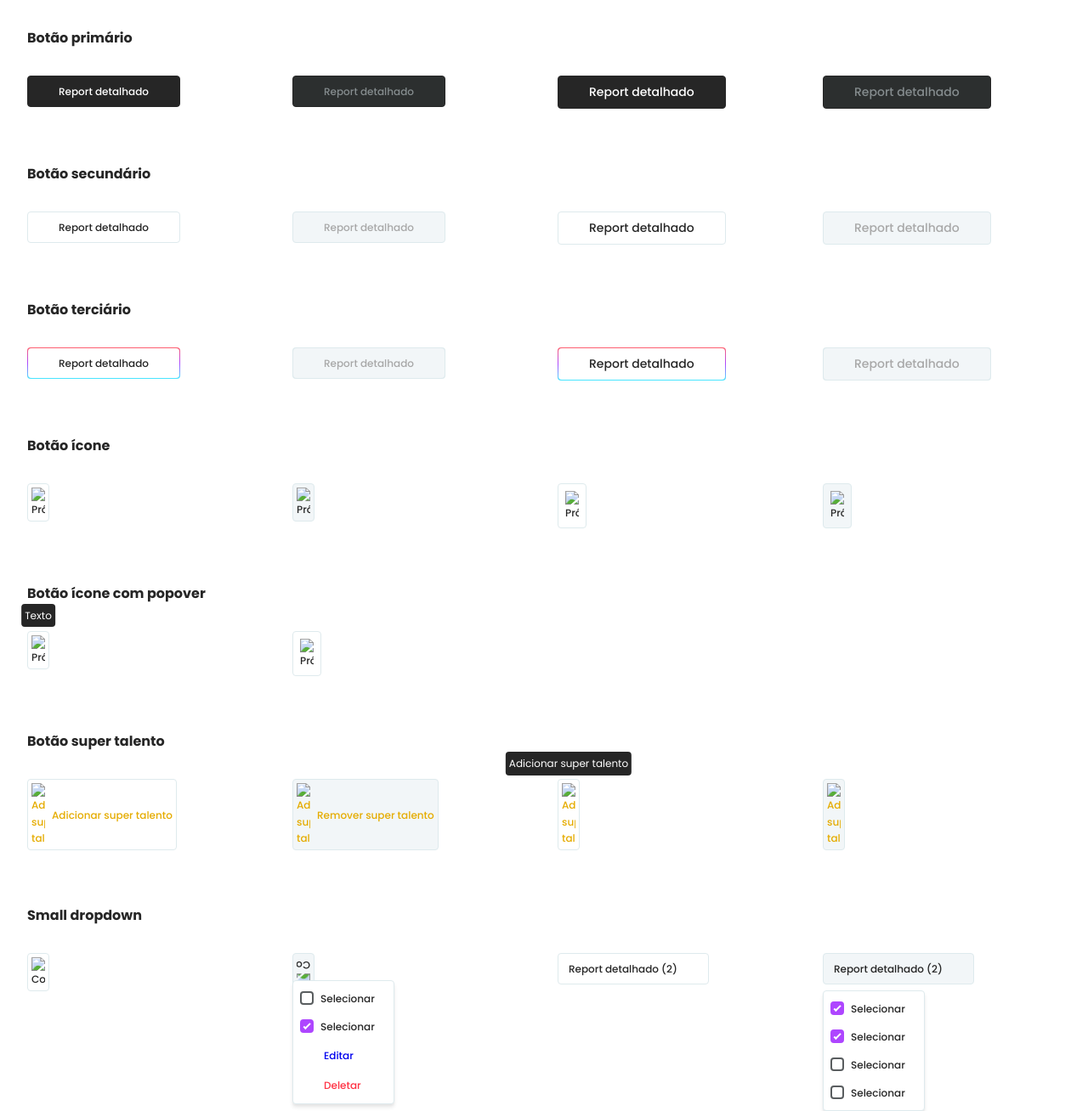
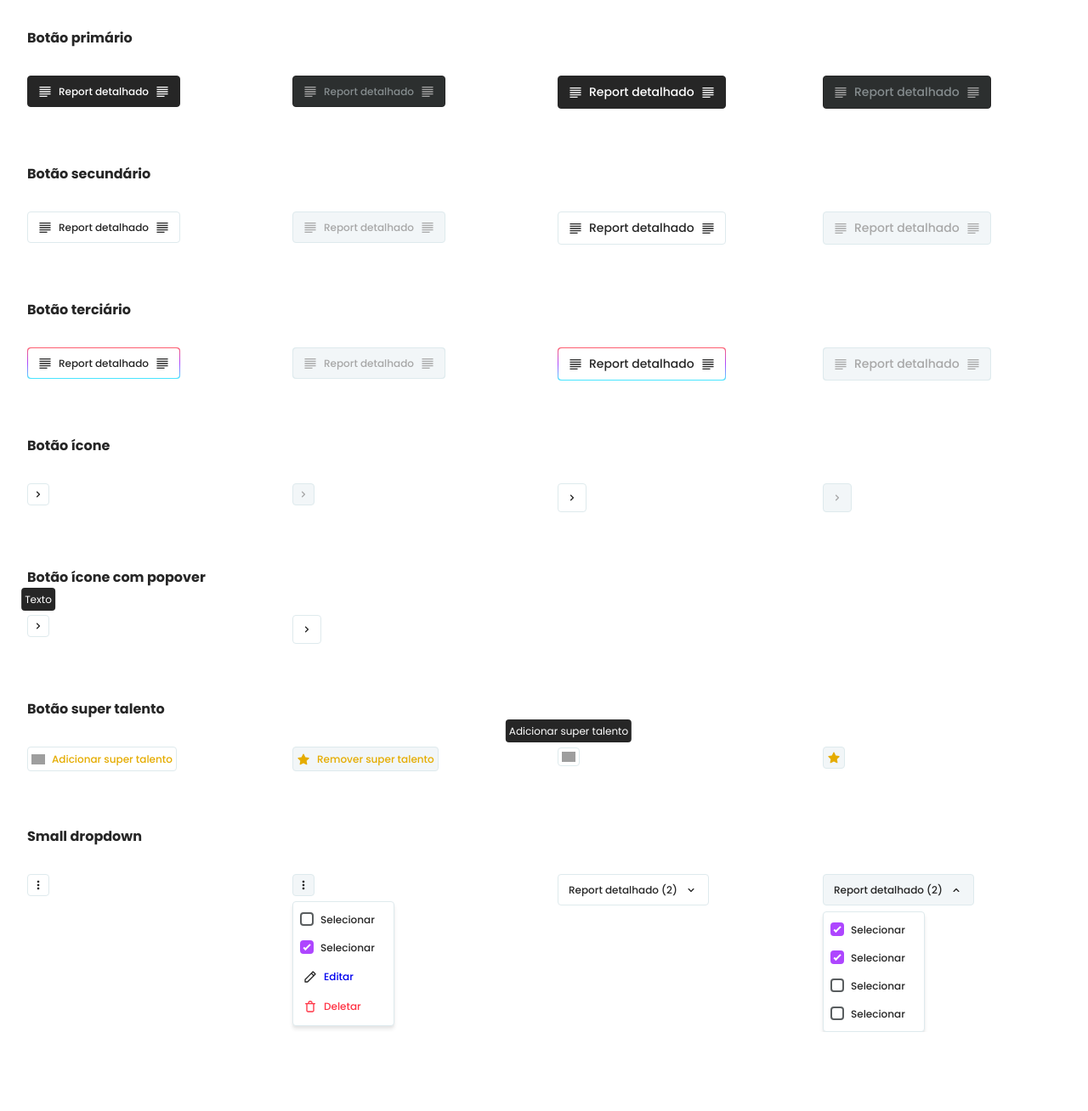
Before and after one commit to mdonangelo/libri-dashboard, a plain HTML site: page elements/buttons.html in a window 1280 px wide. Shown: the whole page at 85% size. After the commit the page ends 1215 px from the top, so only its background shows below. Drawn offline with Linux system fonts and the light colour scheme; files that its build step writes are made by us from their sources; grey boxes are pictures that could not be loaded.

Commit message:
fix folder structure

```diff
--- a/elements/buttons.html
+++ b/elements/buttons.html
@@ -4,8 +4,8 @@
     <meta charset="UTF-8">
     <meta name="viewport" content="width=device-width, initial-scale=1.0">
 
-    <link rel="stylesheet" href="style/normalize.css">
-    <link rel="stylesheet" href="style/main.css">
+    <link rel="stylesheet" href="../style/normalize.css">
+    <link rel="stylesheet" href="../style/main.css">
     <title>Minha base de talentos PJs</title>
 </head>
 <body>
@@ -14,27 +14,27 @@
         <h1 style="margin-bottom: 2rem;">Botão primário</h1>
         <div style="width:100%;display: grid;grid-template-columns: 1fr 1fr 1fr 1fr;gap:2rem;align-content: space-around;justify-items: start;align-items: start;justify-content: start;">
             <a href="#" class="primary-small-btn">
-                <img src="images/icon/white/uil_align-left-justify.svg" alt="">
+                <img src="../images/icon/white/uil_align-left-justify.svg" alt="">
                 Report detalhado
-                <img src="images/icon/white/uil_align-left-justify.svg" alt="">
+                <img src="../images/icon/white/uil_align-left-justify.svg" alt="">
             </a>
 
             <button class="primary-small-btn" disabled>
-                <img src="images/icon/grey/uil_align-left-justify.svg" alt="">
+                <img src="../images/icon/grey/uil_align-left-justify.svg" alt="">
                 Report detalhado
-                <img src="images/icon/grey/uil_align-left-justify.svg" alt="">
+                <img src="../images/icon/grey/uil_align-left-justify.svg" alt="">
             </button>
 
             <a href="#" class="primary-medium-btn">
-                <img src="images/icon/white/uil_align-left-justify.svg" alt="">
+                <img src="../images/icon/white/uil_align-left-justify.svg" alt="">
                 Report detalhado
-                <img src="images/icon/white/uil_align-left-justify.svg" alt="">
+                <img src="../images/icon/white/uil_align-left-justify.svg" alt="">
             </a>
 
             <button class="primary-medium-btn" disabled>
-                <img src="images/icon/grey/uil_align-left-justify.svg" alt="">
+                <img src="../images/icon/grey/uil_align-left-justify.svg" alt="">
                 Report detalhado
-                <img src="images/icon/grey/uil_align-left-justify.svg" alt="">
+                <img src="../images/icon/grey/uil_align-left-justify.svg" alt="">
             </button>
         </div>
 
@@ -46,27 +46,27 @@
         <div style="width:100%;display: grid;grid-template-columns: 1fr 1fr 1fr 1fr;gap:2rem;align-content: space-around;justify-items: start;align-items: start;justify-content: start;">
 
             <a href="#" class="secondary-small-btn">
-                <img src="images/icon/black-base/uil_align-left-justify.svg" alt="">
+                <img src="../images/icon/black-base/uil_align-left-justify.svg" alt="">
                 Report detalhado
-                <img src="images/icon/black-base/uil_align-left-justify.svg" alt="">
+                <img src="../images/icon/black-base/uil_align-left-justify.svg" alt="">
             </a>
 
             <button class="secondary-small-btn" disabled>
-                <img src="images/icon/grey/uil_align-left-justify.svg" alt="">
+                <img src="../images/icon/grey/uil_align-left-justify.svg" alt="">
                 Report detalhado
-                <img src="images/icon/grey/uil_align-left-justify.svg" alt="">
+                <img src="../images/icon/grey/uil_align-left-justify.svg" alt="">
             </button>
 
             <a href="#" class="secondary-medium-btn">
-                <img src="images/icon/black-base/uil_align-left-justify.svg" alt="">
+                <img src="../images/icon/black-base/uil_align-left-justify.svg" alt="">
                 Report detalhado
-                <img src="images/icon/black-base/uil_align-left-justify.svg" alt="">
+                <img src="../images/icon/black-base/uil_align-left-justify.svg" alt="">
             </a>
 
             <button class="secondary-medium-btn" disabled>
-                <img src="images/icon/grey/uil_align-left-justify.svg" alt="">
+                <img src="../images/icon/grey/uil_align-left-justify.svg" alt="">
                 Report detalhado
-                <img src="images/icon/grey/uil_align-left-justify.svg" alt="">
+                <img src="../images/icon/grey/uil_align-left-justify.svg" alt="">
             </button>
         </div>
     </div>
@@ -78,33 +78,33 @@
 
             <a href="#" class="tertiary-container-btn">
                 <div class="tertiary-small-btn">
-                    <img src="images/icon/black-base/uil_align-left-justify.svg" alt="">
+                    <img src="../images/icon/black-base/uil_align-left-justify.svg" alt="">
                     Report detalhado
-                    <img src="images/icon/black-base/uil_align-left-justify.svg" alt="">
+                    <img src="../images/icon/black-base/uil_align-left-justify.svg" alt="">
                 </div>
             </a>
 
             <button class="tertiary-container-btn" disabled>
                 <div class="tertiary-small-btn">
-                    <img src="images/icon/grey/uil_align-left-justify.svg" alt="">
+                    <img src="../images/icon/grey/uil_align-left-justify.svg" alt="">
                     Report detalhado
-                    <img src="images/icon/grey/uil_align-left-justify.svg" alt="">
+                    <img src="../images/icon/grey/uil_align-left-justify.svg" alt="">
                 </div>
             </button>
 
             <a class="tertiary-container-btn" href="#">
                 <div class="tertiary-medium-btn">
-                    <img src="images/icon/black-base/uil_align-left-justify.svg" alt="">
+                    <img src="../images/icon/black-base/uil_align-left-justify.svg" alt="">
                     Report detalhado
-                    <img src="images/icon/black-base/uil_align-left-justify.svg" alt="">
+                    <img src="../images/icon/black-base/uil_align-left-justify.svg" alt="">
                 </div>
             </a>
 
             <button class="tertiary-container-btn" disabled>
                 <div class="tertiary-medium-btn">
-                    <img src="images/icon/grey/uil_align-left-justify.svg" alt="">
+                    <img src="../images/icon/grey/uil_align-left-justify.svg" alt="">
                     Report detalhado
-                    <img src="images/icon/grey/uil_align-left-justify.svg" alt="">
+                    <img src="../images/icon/grey/uil_align-left-justify.svg" alt="">
                 </div>
             </button>
         </div>
@@ -114,19 +114,19 @@
         <h1 style="margin-bottom: 2rem;">Botão ícone</h1>
         <div style="width:100%;display: grid;grid-template-columns: 1fr 1fr 1fr 1fr;gap:2rem;align-content: space-around;justify-items: start;align-items: start;justify-content: start;">
             <a class="icon-small-btn" href="#">
-                <img src="images/icon/black-base/uil_angle-right.svg" alt="Próximo">
+                <img src="../images/icon/black-base/uil_angle-right.svg" alt="Próximo">
             </a>
 
             <button class="icon-small-btn" disabled>
-                <img src="images/icon/grey/uil_angle-right.svg" alt="Próximo">
+                <img src="../images/icon/grey/uil_angle-right.svg" alt="Próximo">
             </button>
 
             <a class="icon-medium-btn" href="#">
-                <img src="images/icon/black-base/uil_angle-right.svg" alt="Próximo">
+                <img src="../images/icon/black-base/uil_angle-right.svg" alt="Próximo">
             </a>
 
             <button class="icon-medium-btn" disabled>
-                <img src="images/icon/grey/uil_angle-right.svg" alt="Próximo">
+                <img src="../images/icon/grey/uil_angle-right.svg" alt="Próximo">
             </button>
         </div>
     </div>
@@ -136,7 +136,7 @@
         <div style="width:100%;display: grid;grid-template-columns: 1fr 1fr 1fr 1fr;gap:2rem;align-content: space-around;justify-items: start;align-items: start;justify-content: start;">
             <div class="popover-container">
                 <a class="icon-small-btn popover-btn" href="#">
-                    <img src="images/icon/black-base/uil_angle-right.svg" alt="Próximo">
+                    <img src="../images/icon/black-base/uil_angle-right.svg" alt="Próximo">
                 </a>
                 <div class="popover-message active">
                     Texto
@@ -145,7 +145,7 @@
 
             <div class="popover-container">
                 <button class="icon-medium-btn popover-btn">
-                    <img src="images/icon/black-base/uil_angle-right.svg" alt="Próximo">
+                    <img src="../images/icon/black-base/uil_angle-right.svg" alt="Próximo">
                 </button>
 
                 <div class="popover-message">
@@ -162,18 +162,18 @@
         <div style="width:100%;display: grid;grid-template-columns: 1fr 1fr 1fr 1fr;gap:2rem;align-content: space-around;justify-items: start;align-items: start;justify-content: start;">
 
             <a class="icon-small-btn yellow-text" href="#">
-                <img src="images/icon/yellow/uil_star.svg" alt="Adicionar super talento">
+                <img src="../images/icon/yellow/uil_star.svg" alt="Adicionar super talento">
                 Adicionar super talento
             </a>
 
             <a class="icon-small-btn yellow-text pressed" href="#">
-                <img src="images/icon/yellow/uil_star-filled.svg" alt="Adicionar super talento">
+                <img src="../images/icon/yellow/uil_star-filled.svg" alt="Adicionar super talento">
                 Remover super talento
             </a>
 
             <div class="popover-container">
                 <a class="icon-small-btn popover-btn yellow-text" href="#">
-                    <img src="images/icon/yellow/uil_star.svg" alt="Adicionar super talento">
+                    <img src="../images/icon/yellow/uil_star.svg" alt="Adicionar super talento">
                 </a>
                 <div class="popover-message active">
                     Adicionar super talento
@@ -182,7 +182,7 @@
 
             <div class="popover-container">
                 <a class="icon-small-btn popover-btn yellow-text pressed" href="#">
-                    <img src="images/icon/yellow/uil_star-filled.svg" alt="Adicionar super talento">
+                    <img src="../images/icon/yellow/uil_star-filled.svg" alt="Adicionar super talento">
                 </a>
                 <div class="popover-message">
                     Remover super talento
@@ -199,7 +199,7 @@
 
             <div class="dropdown-container">
                 <button class="icon-small-btn dropdown-btn">
-                    <img src="images/icon/black-base/uil_more-vert.svg" alt="Configurações">
+                    <img src="../images/icon/black-base/uil_more-vert.svg" alt="Configurações">
                 </button>
 
                 <nav class="nav-btn">
@@ -222,14 +222,14 @@
 
                         <li>
                             <a href="#">
-                                <img src="images/icon/black-base/uil_pen.svg" alt="">
+                                <img src="../images/icon/black-base/uil_pen.svg" alt="">
                                 Editar
                             </a>
                         </li>
 
                         <li>
                             <a href="#" class="delete-color">
-                                <img src="images/icon/red/uil_trash.svg" alt="">
+                                <img src="../images/icon/red/uil_trash.svg" alt="">
                                 Deletar
                             </a>
                         </li>
@@ -239,7 +239,7 @@
 
             <div class="dropdown-container">
                 <button class="icon-small-btn dropdown-btn pressed">
-                    <img src="images/icon/black-base/uil_more-vert.svg" alt="Configurações">
+                    <img src="../images/icon/black-base/uil_more-vert.svg" alt="Configurações">
                 </button>
 
                 <nav class="nav-btn active">
@@ -262,14 +262,14 @@
 
                         <li>
                             <a href="#">
-                                <img src="images/icon/black-base/uil_pen.svg" alt="">
+                                <img src="../images/icon/black-base/uil_pen.svg" alt="">
                                 Editar
                             </a>
                         </li>
 
                         <li>
                             <a href="#" class="delete-color">
-                                <img src="images/icon/red/uil_trash.svg" alt="">
+                                <img src="../images/icon/red/uil_trash.svg" alt="">
                                 Deletar
                             </a>
                         </li>
@@ -280,7 +280,7 @@
             <div class="dropdown-container">
                 <button class="secondary-small-btn dropdown-btn">
                     Report detalhado (2)
-                    <img src="images/icon/black-base/uil_angle-down.svg" alt="">
+                    <img src="../images/icon/black-base/uil_angle-down.svg" alt="">
                 </button>
 
                 <nav class="nav-btn position-top-2_75">
@@ -323,7 +323,7 @@
             <div class="dropdown-container">
                 <a href="#" class="secondary-small-btn dropdown-btn pressed">
                     Report detalhado (2)
-                    <img src="images/icon/black-base/uil_angle-down.svg" alt="">
+                    <img src="../images/icon/black-base/uil_angle-down.svg" alt="">
                 </a>
 
                 <nav class="nav-btn position-top-2_75 active">
```
Also changed, not shown: elements/forms.html (+8 -8 lines), elements/main-navigation.html (+10 -10 lines), elements/tags.html (+12 -12 lines).
